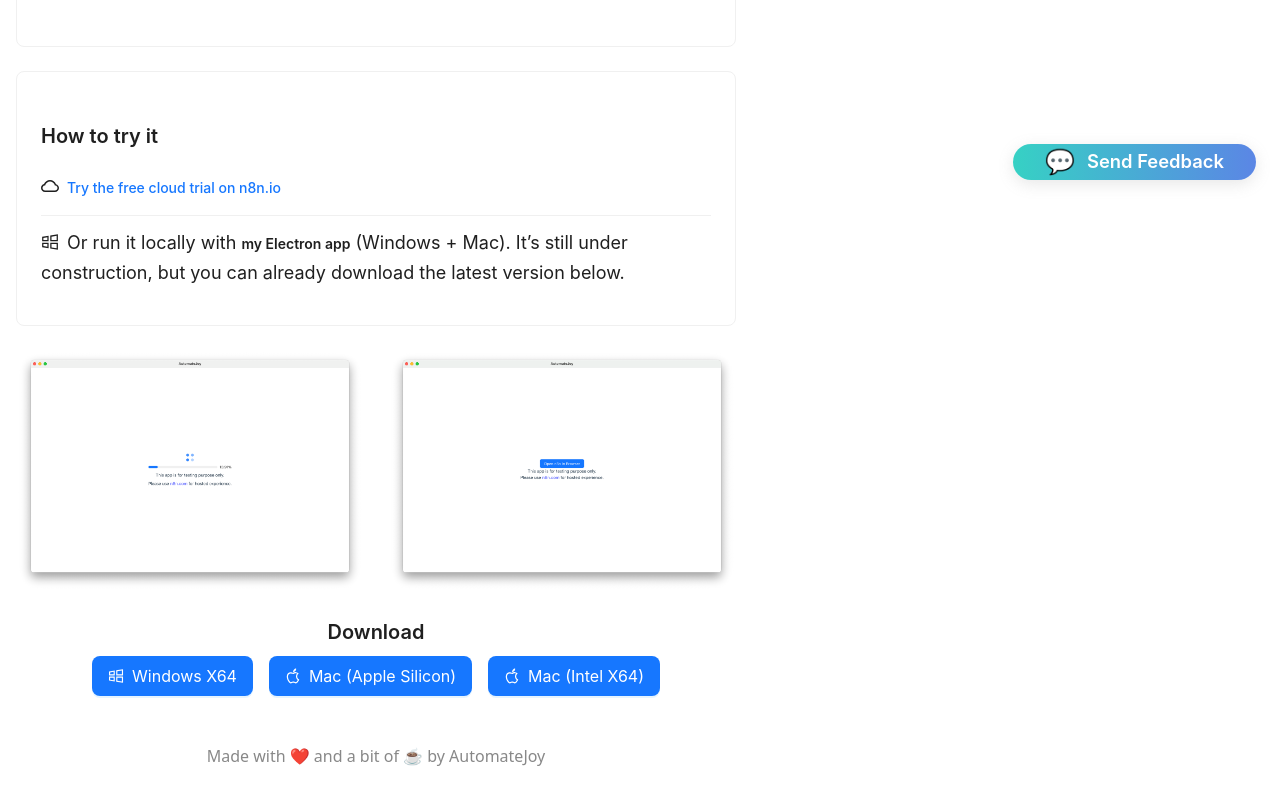
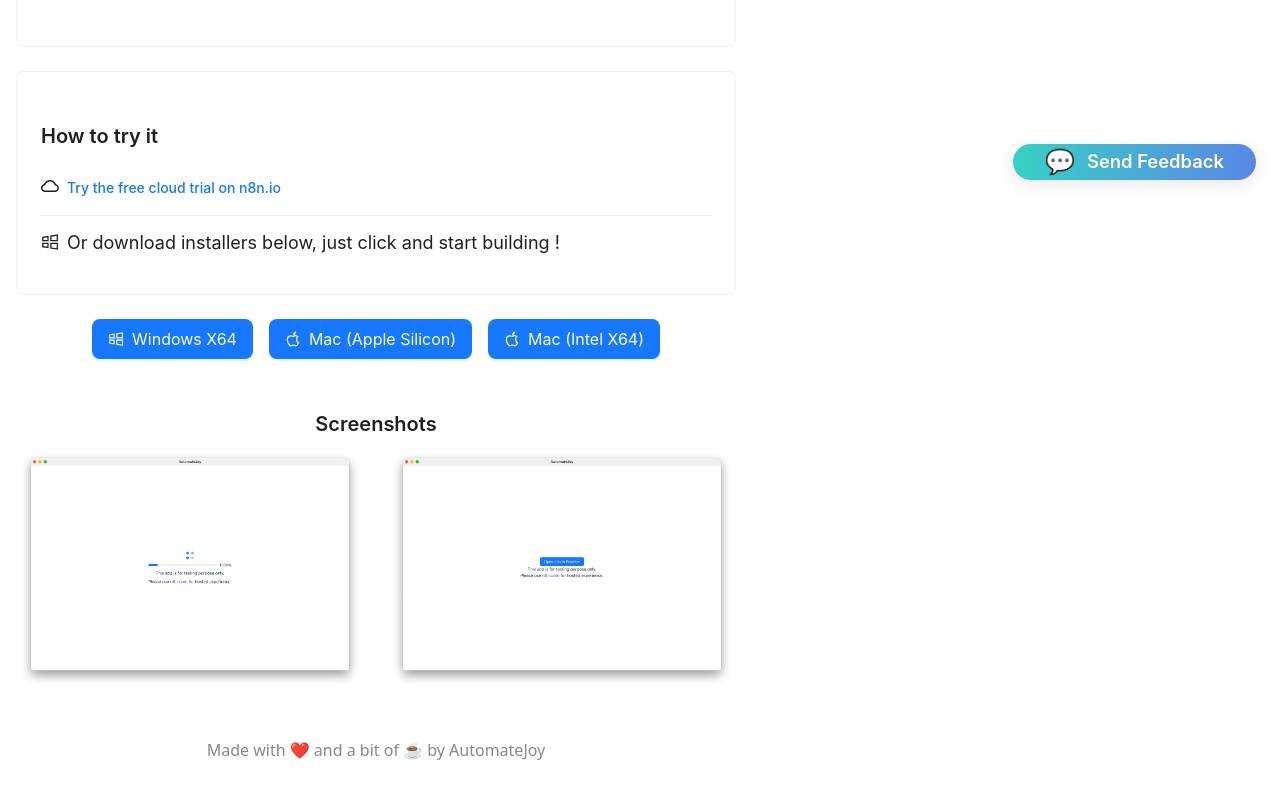
Before and after one commit to newcl/AutomateJoy, a React (Vite) app in the folder site/: page / in a window 1280 px wide. Shown: the part 336-1136 px from the top of the page. Built offline with nearby package versions, Linux system fonts and the light colour scheme; the HTML template or start-up script is replaced by a standard one.

Commit message:
text update

```diff
--- a/site/src/App.jsx
+++ b/site/src/App.jsx
@@ -72,9 +72,7 @@
             </List.Item>
             <List.Item style={{ lineHeight: '1.7', fontSize: '18px' }}>
               <WindowsOutlined style={{ marginRight: 8 }} />
-              Or run it locally with <Text strong>my Electron app</Text> (Windows +
-              Mac). It’s still under construction, but you can already download
-              the latest version below.
+              Or download installers below, just click and start building !
             </List.Item>
           </List>
         </Card>
@@ -98,27 +96,11 @@
 
 
 
-      <div style={{ textAlign: "center" }}>
-        {/* <Title level={4}>Screenshots</Title> */}
-<Row gutter={[24, 24]} justify="center">
-        {images.map((img, idx) => (
-          <Col xs={24} sm={12} md={80} key={idx}>
-            <Image
-                  alt={img.title}
-                  src={img.src}
-                  style={{
-                    borderRadius: "8px",
-                  }}
-                  preview={true}
-                />
-          </Col>
-        ))}
-      </Row>
-      </div>
+
 
 
         <div style={{ textAlign: "center" }}>
-          <Title level={4}>Download</Title>
+
           <Row justify="center" gutter={[16, 16]}>
             <Col>
               <Button
@@ -167,6 +149,27 @@
           </Row>
         </div>
 
+        <div style={{ textAlign: "center" }}>
+          <Space style={{ marginTop: 24 }}>
+            <Title level={4}>Screenshots</Title>
+            </Space>
+
+<Row gutter={[24, 24]} justify="center">
+        {images.map((img, idx) => (
+          <Col xs={24} sm={12} md={80} key={idx}>
+            <Image
+                  alt={img.title}
+                  src={img.src}
+                  style={{
+                    borderRadius: "8px",
+                  }}
+                  preview={true}
+                />
+          </Col>
+        ))}
+      </Row>
+      </div>
+
         {/* Feedback Button - fixed to right side, larger and visually pleasing */}
       <div style={{ position: "fixed", top: "60%", right: 24, zIndex: 1000 }}>
         <Button
```
